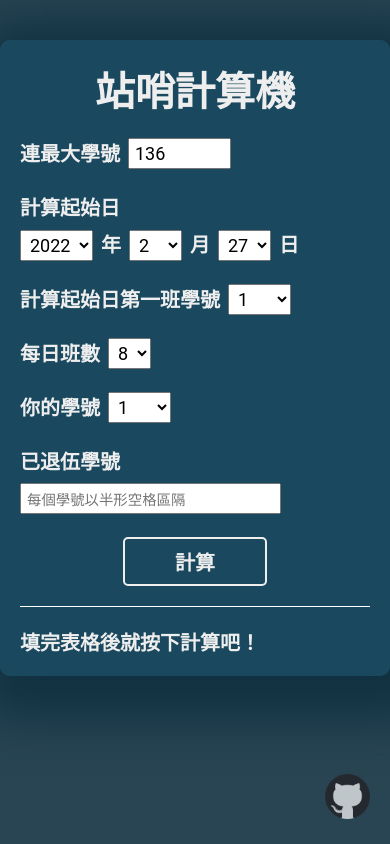
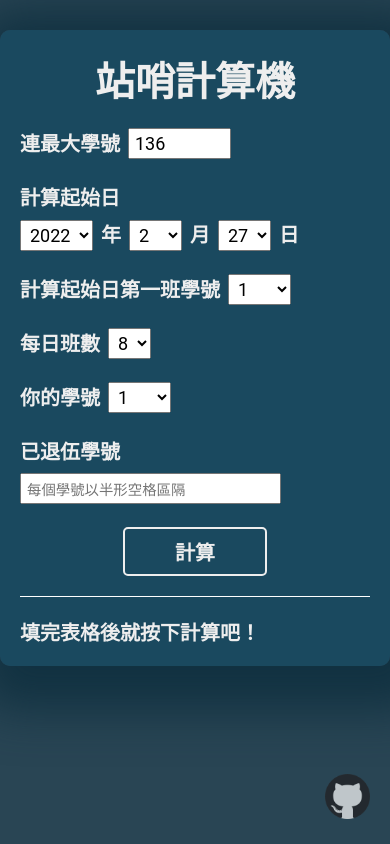
Before and after one commit to TSinChen/sentry-calculator, a React (Create React App) app: page / in a window 390 px wide. Built offline with nearby package versions, Linux system fonts and the light colour scheme.

Commit message:
fix mobile style

```diff
--- a/src/style/style.scss
+++ b/src/style/style.scss
@@ -20,7 +20,7 @@ html {
   background-color: $background-color-container;
   max-width: 500px;
   min-width: 350px;
-  margin: 100px auto;
+  margin: 100px auto 0;
   padding: 0 20px;
   border-radius: 10px;
   box-shadow: 10px 12px 48px 32px $background-color-html;
@@ -35,7 +35,7 @@ html {
   }
 
   @include respond(m) {
-    margin: 40px auto;
+    margin: 30px auto 0;
   }
 }
 
```
